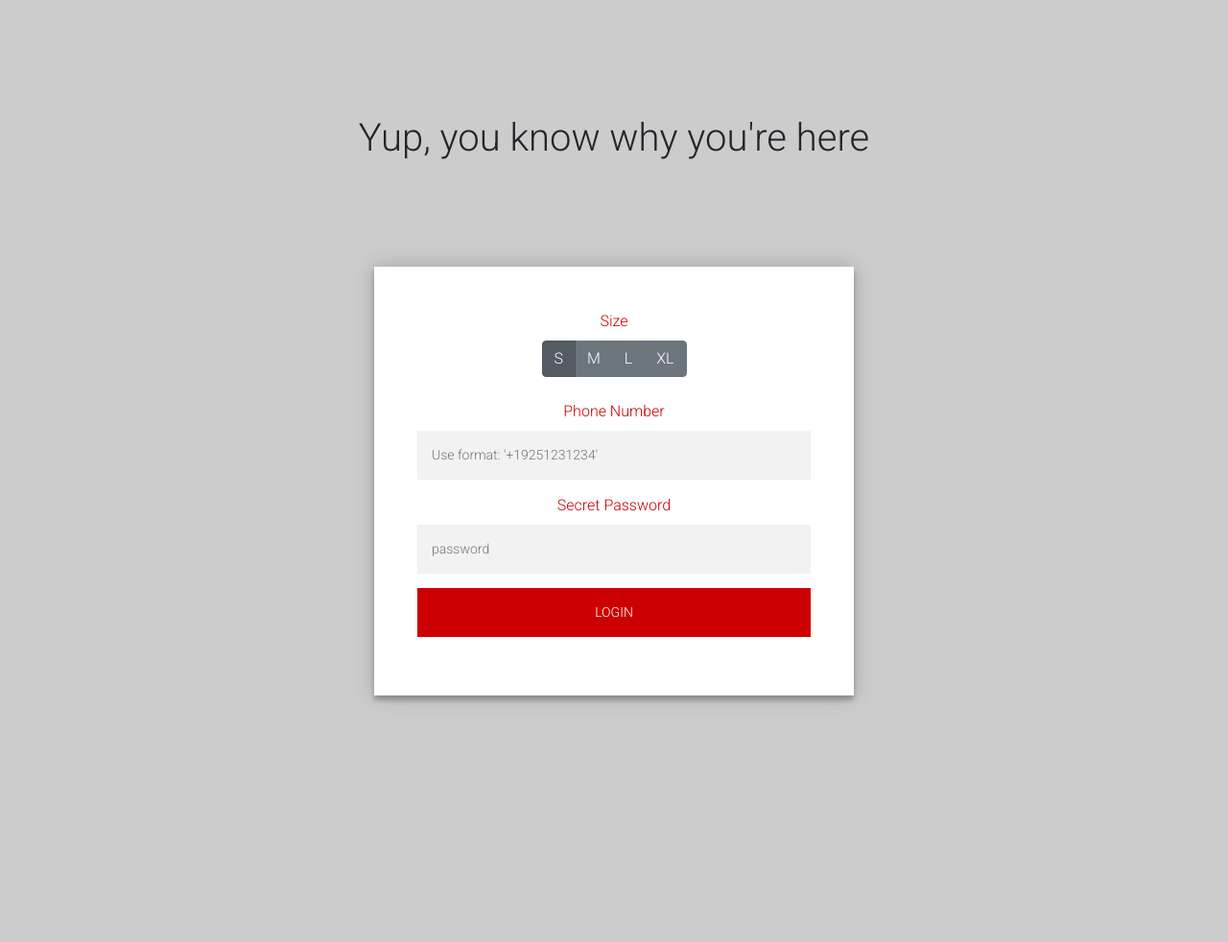
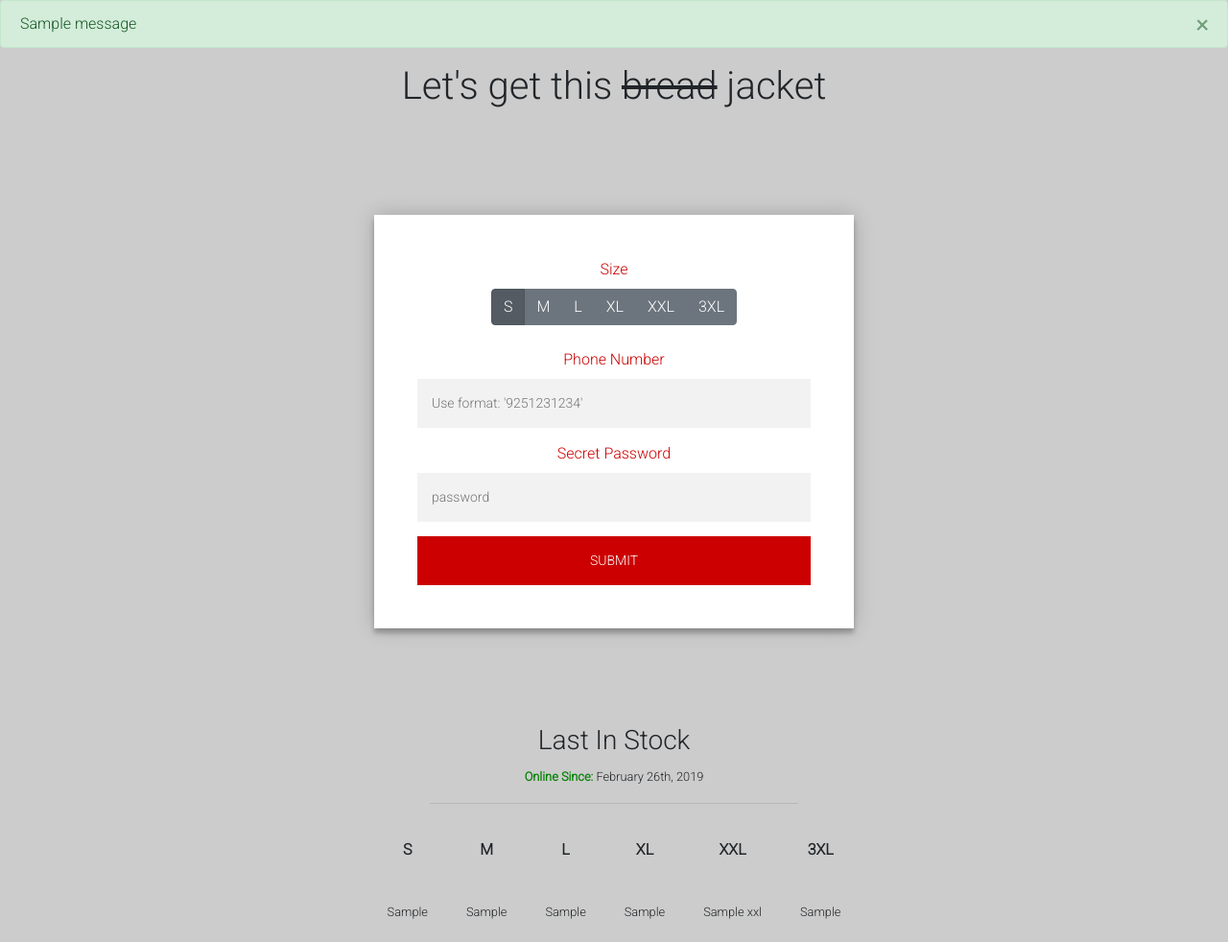
Before and after one commit to jeffistyping/Cloud-Coatcheck, a Flask app: page /corp in a window 1280 px wide. Shown: the whole page at 96% size. Before the commit the page ends 733 px from the top, so only its background shows below. Run offline with Flask 2, Linux system fonts and the light colour scheme; one stand-in notice (Sample message) is shown; a database or web service that is not in the repository returns one stand-in record (values such as "Sample title"); parts of the project's set-up code (start-up, migrations or seed data) failed here and were passed over; some libraries are stand-ins or nearby versions.

Commit message:
mvp stable v.1.0

```diff
--- a/app.py
+++ b/app.py
@@ -1,6 +1,6 @@
 from twilio.rest import Client
 from twilio.twiml.messaging_response import MessagingResponse
-from flask import Flask, request, jsonify, render_template
+from flask import Flask, request, jsonify, render_template, flash
 from flask_cors import CORS
 from pymongo import MongoClient
 import os
@@ -23,6 +23,7 @@ db = client.get_database("coatcheck")
 jacket = db.jacket
 
 app = Flask(__name__)
+app.secret_key = 'some_secret'
 CORS(app)
 
 '''
@@ -57,37 +58,20 @@ Routing
 def index():
 	return render_template("index.html")
 
-@app.route('/corp')
-def corpsjacket():
-	return render_template("corps.html")
-
-@app.route('/register', methods=['POST'])
-def register():
-	if request.form['Password'] == entry:
-		addUser(request.form['Phone'],request.form['Size'])
-		return "Hold Tight, we'll let you know when it comes in stock!"
-	return "Check the form and try again"
-
-# @app.route('/addMe',methods=['POST'])
-# def sms():
-# 	number = request.form['From']
-# 	message_body = request.form['Body']
-# 	resp = MessagingResponse()
-# 	if entry in message_body.lower():
-# 		size = message_body.split(' ')[1].lower() in ['s','m','l','xl','xxl']
-# 		if size and addUser(number,message_body.split(' ')[1].lower()):
-# 			resp.message("Alright, I gotchu. You're in")
-# 		else:
-# 			resp.message("Looks like you're already on the list")
-# 	elif "serverstatus" in message_body.lower():
-#             resp.message("Server Health: Good")
-
-# 	else:
-# 		resp.message("Invalid")
-# 	return str(resp)
-
-
-
+@app.route('/corp', methods=['GET','POST'])
+def corp():
+	record = jacket.find_one({'name':"history"})
+	output = record["stock"]
+	if request.method == "POST":
+		if request.form['password'] == entry and len(request.form['name']) == 10 and request.form['name'].isdigit():
+			if getUser("+1"+ request.form["name"]) == None:
+				addUser("+1" + request.form['name'],request.form['size'])
+				flash("You're on the list. We'll let you know!", "success")
+			else:
+				flash("Wow! We like you too, but it looks like you've already signed up. We'll keep you posted!", "success")
+		else:
+			flash("Yikes! Check your contact information or secret password", "danger")
+	return render_template("corps.html", small=output["s"],med=output["m"],large=output['l'],xl=output['xl'],xxl=output['xxl'],threexl=output['3xl'])
 
 
 
@@ -105,9 +89,23 @@ def sms():
 	elif "serverstatus" in message_body.lower():
             resp.message("Server Health: Good")
 
-	else:
+        elif "reset" in message_body.lower():
+            found = getUser(number)
+            if found != None:
+                found['notified'] = False
+                jacket.update({"name":number},found)
+                resp.message("Okay! You're back on the list")
+            else:
+                resp.message("Can't find you")
+        else:
 		resp.message("Invalid")
 	return str(resp)
+
+@app.route('/justfortest')
+def test():
+    test_str = '{"Black":[{"color":"Black","name":"Mens Corp Jacket","price":"$120","purchasable":false,"size":"S","sku":"100036703","priority":0},{"color":"Black","name":"Mens Corp Jacket","price":"$120","purchasable":false,"size":"M","sku":"100036702","priority":0},{"color":"Black","name":"Mens Corp Jacket","price":"$120","purchasable":false,"size":"L","sku":"100036701","priority":0},{"color":"Black","name":"Mens Corp Jacket","price":"$120","purchasable":false,"size":"XL","sku":"100036704","priority":0},{"color":"Black","name":"Mens Corp Jacket","price":"$120","purchasable":false,"size":"XXL","sku":"100036705","priority":0},{"color":"Black","name":"Mens Corp Jacket","price":"$120","purchasable":true,"size":"3XL","sku":"100036706","priority":0}]}'
+    output = json.loads(test_str)
+    return jsonify(output)
 
 @app.errorhandler(500)
 def server_error(e):
--- a/static/styles/custom.css
+++ b/static/styles/custom.css
@@ -89,7 +89,6 @@
   color: #EF3B3A;
 }
 body {
-  padding-top: 15vh;
   background: #cccccc; /* fallback for old browsers */
   font-family: "Roboto", sans-serif;
   -webkit-font-smoothing: antialiased;
@@ -99,3 +98,11 @@ body {
 .question {
   color: #cc0000;
 }
+
+table {
+  text-align: center;
+}
+
+th, td {
+  padding: 20px;
+}
--- a/templates/corps.html
+++ b/templates/corps.html
@@ -1,49 +1,61 @@
-<html>
 
-<head>
-    <!-- First One Just for testing -->
-    <link rel="stylesheet" href="https://maxcdn.bootstrapcdn.com/bootstrap/4.0.0/css/bootstrap.min.css" integrity="sha384-Gn5384xqQ1aoWXA+058RXPxPg6fy4IWvTNh0E263XmFcJlSAwiGgFAW/dAiS6JXm"
-        crossorigin="anonymous">
-    <!-- <link rel="stylesheet" type="text/css" href="custom.css"> -->
-    <link rel="stylesheet" type="text/css" href="{{ url_for('static',filename='styles/custom.css') }}">
-</head>
-
-<body>
-    <h1 align="center">Yup, you know why you're here</h1>
+{% extends 'layout.html' %}
+{% block body %}
+    <h1 align="center">Let's get this <del>bread</del> jacket </h1>
     <div class="login-page">
         <div class="form">
-            <form class="login-form">
+            <form action="{{ url_for('corp') }}" method="post" class="login-form">
                 <label class="question">Size</label><br>
                 <div class="btn-group btn-group-toggle" data-toggle="buttons">
                     <label class="btn btn-secondary active">
-                                <input type="radio" name="size" id="s" autocomplete="off" checked>S
+                        <input type="radio" name="size" value="s" autocomplete="off" checked>S
                     </label>
                     <label class="btn btn-secondary">
-                                <input type="radio" name="size" id="m" autocomplete="off">M
+                        <input type="radio" name="size" value="m" autocomplete="off">M
                     </label>
                     <label class="btn btn-secondary">
-                                <input type="radio" name="size" id="l" autocomplete="off">L
+                        <input type="radio" name="size" value="l" autocomplete="off">L
                     </label>
                     <label class="btn btn-secondary">
-                                    <input type="radio" name="size" id="xl" autocomplete="off">XL
+                        <input type="radio" name="size" value="xl" autocomplete="off">XL
                     </label>
-                        </div><br/><br/>
+                    <label class="btn btn-secondary">
+                        <input type="radio" name="size" value="xxl" autocomplete="off">XXL
+                    </label>
+                    <label class="btn btn-secondary">
+                        <input type="radio" name="size" value="3xl" autocomplete="off">3XL
+                    </label>
+                </div><br /><br />
                 <label class="question">Phone Number</label>
-                <input type="text" placeholder="Use format: '+19251231234'" />
+                <input type="text" name="name" placeholder="Use format: '9251231234'" />
 
                 <br />
                 <label class="question">Secret Password</label>
-                <input type="password" placeholder="password" />
-                <button>login</button>
+                <input name="password" type="password" placeholder="password" />
+                <button type="submit">Submit</button>
             </form>
         </div>
     </div>
-    <script src="https://code.jquery.com/jquery-3.2.1.slim.min.js" integrity="sha384-KJ3o2DKtIkvYIK3UENzmM7KCkRr/rE9/Qpg6aAZGJwFDMVNA/GpGFF93hXpG5KkN"
-        crossorigin="anonymous"></script>
-    <script src="https://cdnjs.cloudflare.com/ajax/libs/popper.js/1.12.9/umd/popper.min.js" integrity="sha384-ApNbgh9B+Y1QKtv3Rn7W3mgPxhU9K/ScQsAP7hUibX39j7fakFPskvXusvfa0b4Q"
-        crossorigin="anonymous"></script>
-    <script src="https://maxcdn.bootstrapcdn.com/bootstrap/4.0.0/js/bootstrap.min.js" integrity="sha384-JZR6Spejh4U02d8jOt6vLEHfe/JQGiRRSQQxSfFWpi1MquVdAyjUar5+76PVCmYl"
-        crossorigin="anonymous"></script>
-</body>
-
-</html>
+    <div class="tablediv" align="center">
+        <h3>Last In Stock</h3>
+        <small><b style="color: green">Online Since:</b> February 26th, 2019</small>
+        <hr width=30%>
+        <table>
+            <tr>
+                <th>S</th>
+                <th>M</th>
+                <th>L</th>
+                <th>XL</th>
+                <th>XXL</th>
+                <th>3XL</th>
+            </tr>
+            <td id="small"><small>{{small}}</small></td>
+            <td id="medium"><small>{{med}}</small></td>
+            <td id="large"><small>{{large}}</small></td>
+            <td id="xlarge"><small>{{xl}}</small></td>
+            <td id="xxlarge"><small>{{xxl}}</small></td>
+            <td id="3xlarge"><small>{{threexl}}</small></td>
+            </tr>
+        </table>
+    </div>
+{% endblock %}
--- /dev/null
+++ b/templates/layout.html
@@ -0,0 +1,41 @@
+<!doctype html>
+
+<head>
+    <!-- First One Just for testing -->
+    <link rel="stylesheet" href="https://maxcdn.bootstrapcdn.com/bootstrap/4.0.0/css/bootstrap.min.css" integrity="sha384-Gn5384xqQ1aoWXA+058RXPxPg6fy4IWvTNh0E263XmFcJlSAwiGgFAW/dAiS6JXm"
+        crossorigin="anonymous">
+    <!-- <link rel="stylesheet" type="text/css" href="../static/styles/custom.css"> -->
+    <link rel="stylesheet" type="text/css" href="{{ url_for('static',filename='styles/custom.css') }}">
+</head>
+{% with messages = get_flashed_messages(with_categories=true) %}
+  {% if messages %}
+    {% for category, message in messages %}
+      <div class="alert alert-{{ category }} alert-dismissible fade show">{{ message }}<button type="button" class="close" data-dismiss="alert" aria-label="Close">
+            <span aria-hidden="true">&times;</span>
+          </button></div>
+    {% endfor %}
+  {% endif %}
+{% endwith %}
+
+{% if error %}
+  <div class="alert alert-danger alert-dismissible fade show">{{error}}<button type="button" class="close" data-dismiss="alert" aria-label="Close">
+        <span aria-hidden="true">&times;</span>
+      </button></div>
+{% endif %}
+
+{% if msg %}
+  <div class="alert alert-success alert-dismissible fade show">{{msg}}<button type="button" class="close" data-dismiss="alert" aria-label="Close">
+        <span aria-hidden="true">&times;</span>
+      </button></div>
+{% endif %}
+
+{% block body %}{% endblock %}
+<script src="https://code.jquery.com/jquery-3.2.1.slim.min.js" integrity="sha384-KJ3o2DKtIkvYIK3UENzmM7KCkRr/rE9/Qpg6aAZGJwFDMVNA/GpGFF93hXpG5KkN"
+    crossorigin="anonymous"></script>
+<script src="https://cdnjs.cloudflare.com/ajax/libs/popper.js/1.12.9/umd/popper.min.js" integrity="sha384-ApNbgh9B+Y1QKtv3Rn7W3mgPxhU9K/ScQsAP7hUibX39j7fakFPskvXusvfa0b4Q"
+    crossorigin="anonymous"></script>
+<script src="https://maxcdn.bootstrapcdn.com/bootstrap/4.0.0/js/bootstrap.min.js" integrity="sha384-JZR6Spejh4U02d8jOt6vLEHfe/JQGiRRSQQxSfFWpi1MquVdAyjUar5+76PVCmYl"
+    crossorigin="anonymous"></script>
+</body>
+
+</html>
```
Also changed, not shown: check.py (+13 -3 lines), templates/index.html (line endings or trailing spaces). Lines whose indentation alone changed are shown as unchanged.
